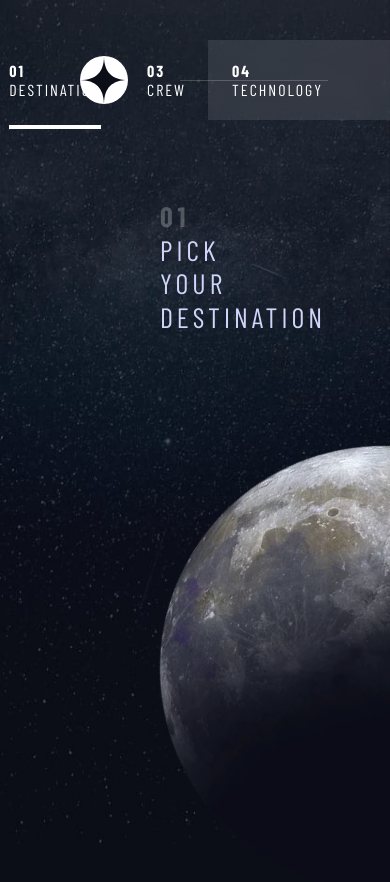
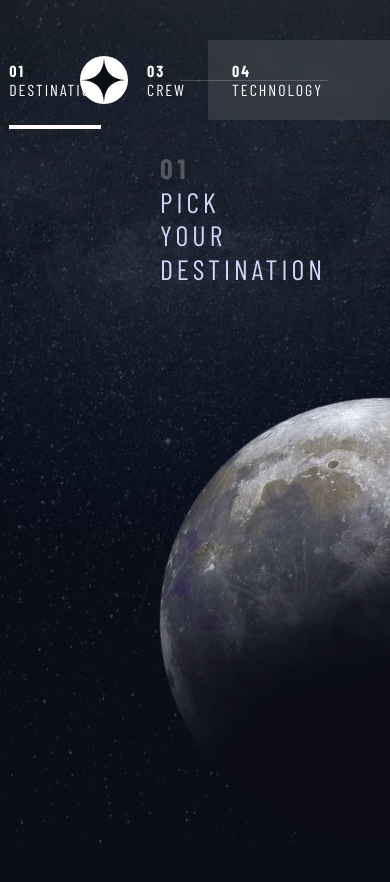
Before and after one commit to aminetiouk/space-tourism-website, a React (Vite) app: page /destination in a window 390 px wide. Shown: the top 882 px of the page. Built offline with nearby package versions, Linux system fonts and the light colour scheme; a web font is replaced by a local one.

Commit message:
style: adjust padding and crew image styling for responsiveness

```diff
--- a/src/App.css
+++ b/src/App.css
@@ -325,7 +325,7 @@ body {
 
 /* Destination */
 .destination-page {
-  padding: 5rem 10rem;
+  padding: 2rem 10rem 5rem 10rem;
 }
 
 @keyframes rotate {
@@ -430,7 +430,7 @@ body {
 .crew {
   display: grid;
   grid-template-columns: 1fr 1fr;
-  grid-template-rows: 480px;
+  grid-template-rows: 450px;
   position: relative;
   height: 100%;
 
@@ -492,3 +492,8 @@ body {
   position: absolute;
   right: 100px;
 }
+.crew-image__edit1 {
+  position: absolute;
+  right: 10px;
+  top: -50px;
+}
```
